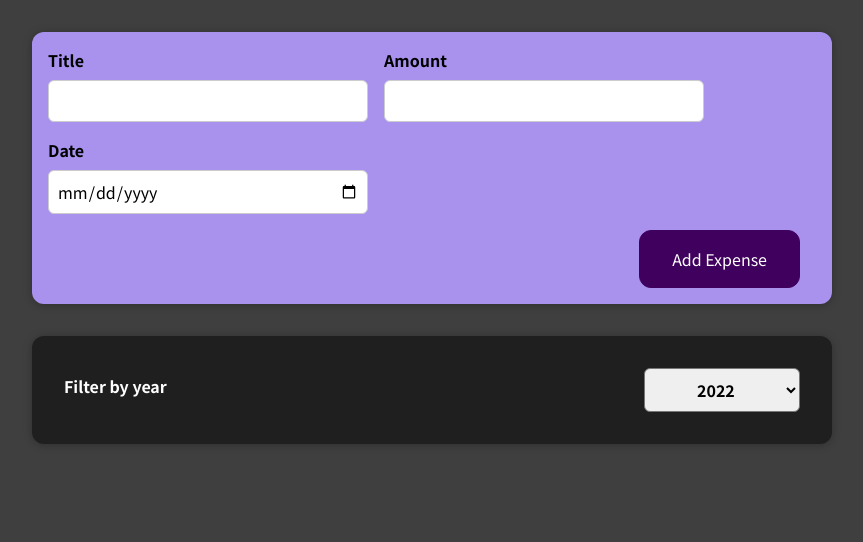
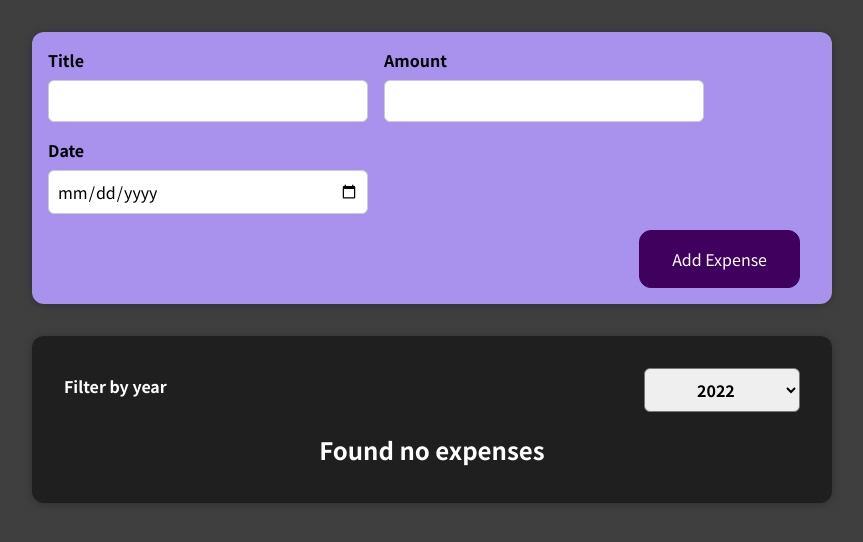
Before and after one commit to jamesteogh/devops-project, a React (Create React App) app: page / in a window 1280 px wide. Shown: the top 542 px of the page, without its empty margins (208-1071 px from the left). Built offline with nearby package versions, Linux system fonts and the light colour scheme.

Commit message:
feat: conditioning for no expenses for particular year

```diff
--- a/src/components/Expenses/Expense.js
+++ b/src/components/Expenses/Expense.js
@@ -1,6 +1,6 @@
 import React, { useState } from 'react'
 import "./Expense.css"
-import ExpenseItem from './ExpenseItem'
+import ExpensesList from './ExpensesList'
 import ExpensesFilter from './ExpensesFilter'
 import Card from '../UI/Card'
 
@@ -14,11 +14,13 @@
         return expense.date.getFullYear().toString() === filteredYear;
     });
 
+
+
     return (
         <div>
             <Card className="expenses">
                 <ExpensesFilter selected={filteredYear} onChangeFilter={filterChangeHandler} />
-                {filteredExpenses.map(expense => <ExpenseItem key={expense.id} title={expense.title} amount={expense.amount} date={expense.date} />)}
+                <ExpensesList items={filteredExpenses} />
                 {/* <ExpenseItem title={props.items[0].title} amount={props.items[0].amount} date={props.items[0].date}/>
                 <ExpenseItem title={props.items[1].title} amount={props.items[1].amount} date={props.items[1].date}/>
                 <ExpenseItem title={props.items[2].title} amount={props.items[2].amount} date={props.items[2].date}/>
--- a/src/components/Expenses/ExpenseItem.js
+++ b/src/components/Expenses/ExpenseItem.js
@@ -1,4 +1,4 @@
-import React, { useState } from 'react'
+import React from 'react'
 import './ExpenseItem.css'
 import ExpenseDate from './ExpenseDate';
 import Card from '../UI/Card';
@@ -6,6 +6,7 @@
 const ExpenseItem = (props) => {
 
     return (
+        <li>
             <Card className="expense-item">
                 <ExpenseDate date={props.date} />
                 <div className="expense-item__description">
@@ -13,6 +14,7 @@
                     <div className="expense-item__price">${props.amount}</div>
                 </div>
             </Card>
+        </li>
     )
 }
 
--- /dev/null
+++ b/src/components/Expenses/ExpensesList.css
@@ -0,0 +1,9 @@
+.expenses-list {
+    list-style: none;
+    padding: 0;
+}
+
+.expenses-list__fallback {
+    color: white;
+    text-align: center;
+}
--- /dev/null
+++ b/src/components/Expenses/ExpensesList.js
@@ -0,0 +1,25 @@
+import React from 'react'
+import './ExpensesList.css'
+import ExpenseItem from './ExpenseItem'
+
+const ExpensesList = (props) => {
+    if (props.items.length === 0) {
+        return <h2 className='expenses-list__fallback'>Found no expenses</h2>;
+    }
+
+    return (
+        <ul className="expenses-list">
+            {props.items.map((expense) => (
+                <ExpenseItem
+                    key={expense.id}
+                    title={expense.title}
+                    amount={expense.amount}
+                    date={expense.date}
+                />
+            ))}
+
+        </ul>
+    )
+}
+
+export default ExpensesList
```
Lines whose indentation alone changed are shown as unchanged.
